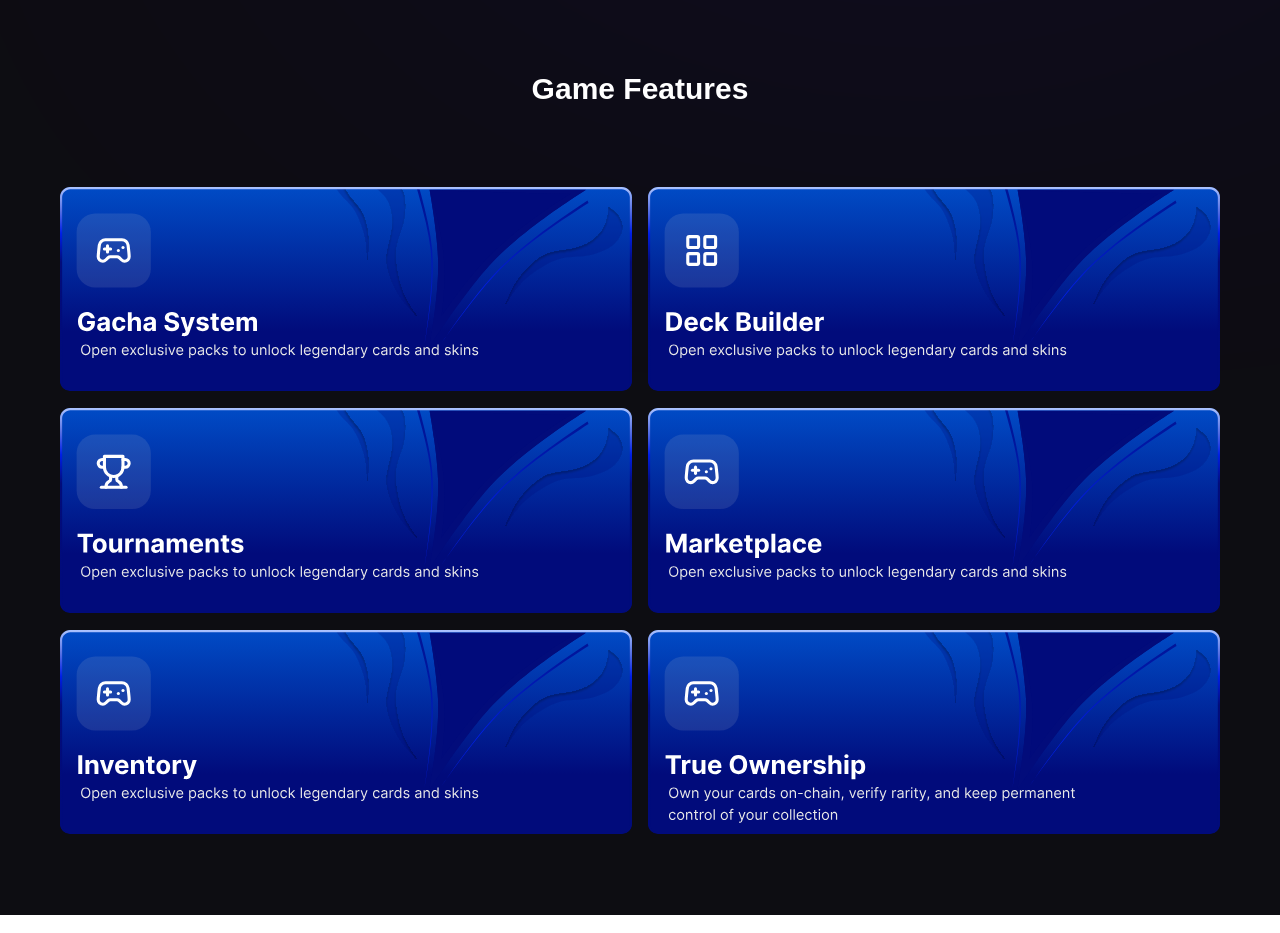
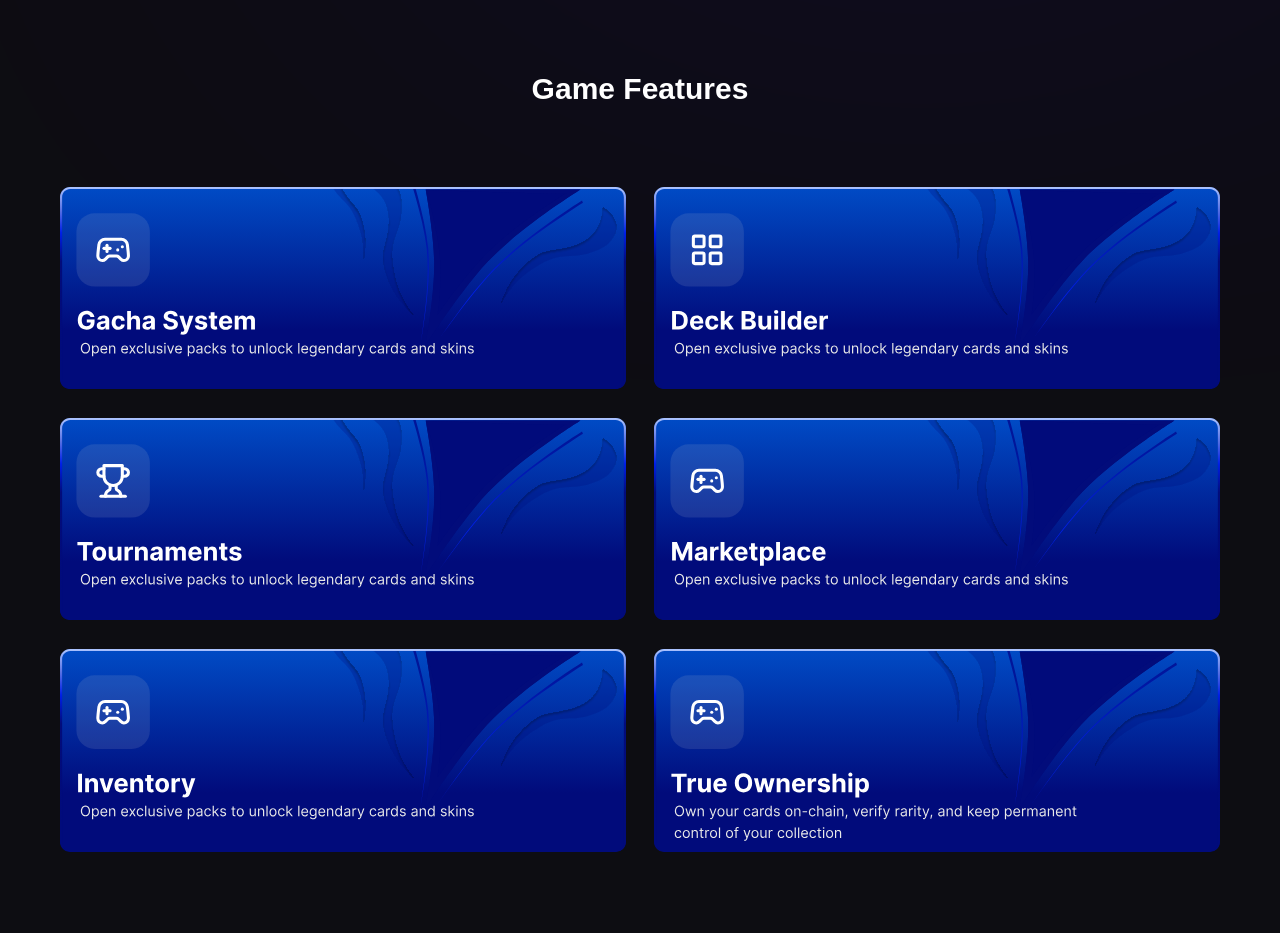
Before and after one commit to Reynard-sys/polkadot-hackathon, a Next.js app: page / in a window 1280 px wide. Shown: the part 1340-2273 px from the top of the page. Built offline with nearby package versions, Linux system fonts and the light colour scheme.

Commit message:
resized game features

```diff
--- a/src/features/home/components/game-features.tsx
+++ b/src/features/home/components/game-features.tsx
@@ -78,9 +78,9 @@ export default function GameFeatures() {
       </div>
 
       {/* Desktop layout — 2-column grid */}
-      <div className="hidden lg:grid grid-cols-2 w-full gap-4 pt-14 px-10">
+      <div className="hidden lg:grid grid-cols-2 w-full max-w-7xl mx-auto gap-7 pt-14 px-10 ">
         {/* Column 1 */}
-        <div className="flex flex-col gap-4">
+        <div className="flex flex-col gap-7">
           {desktopFeaturesCol1.map((feature) => (
             <Image
               key={feature.src}
@@ -88,14 +88,14 @@ export default function GameFeatures() {
               alt={feature.alt}
               width={522}
               height={187}
-              className="w-full h-auto pointer-events-none"
+              className="w-auto h-auto pointer-events-none"
               draggable={false}
             />
           ))}
         </div>
 
         {/* Column 2 */}
-        <div className="flex flex-col gap-4">
+        <div className="flex flex-col gap-7">
           {desktopFeaturesCol2.map((feature) => (
             <Image
               key={feature.src}
@@ -103,7 +103,7 @@ export default function GameFeatures() {
               alt={feature.alt}
               width={522}
               height={187}
-              className="w-full h-auto pointer-events-none"
+              className="w-auto h-auto pointer-events-none"
               draggable={false}
             />
           ))}
```
